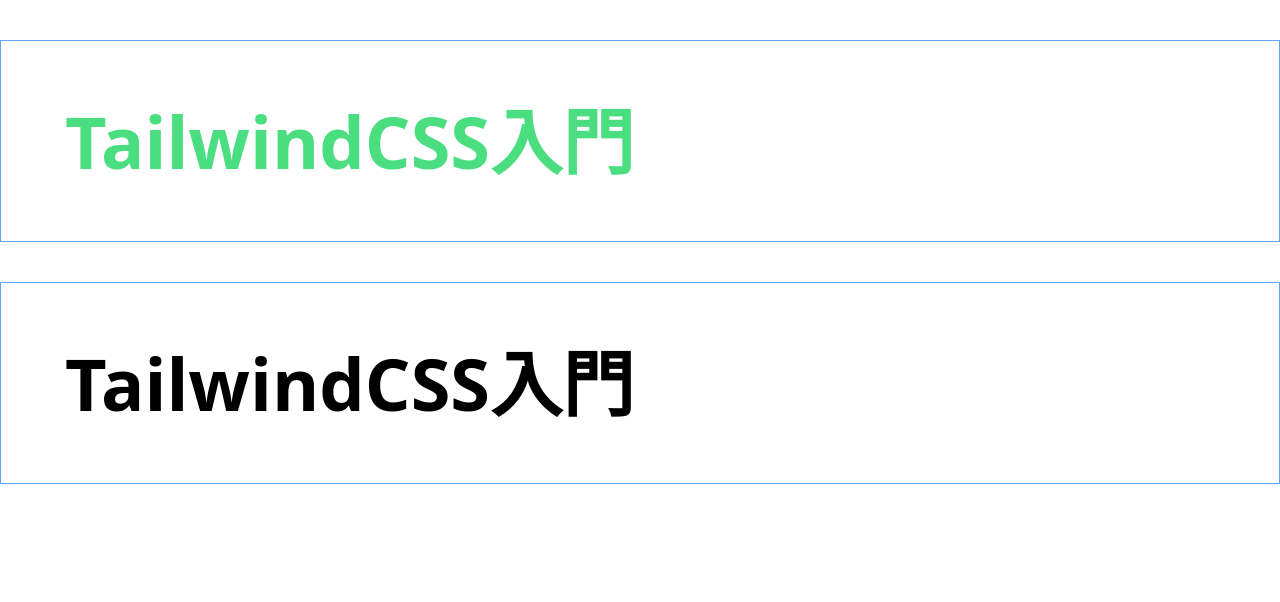
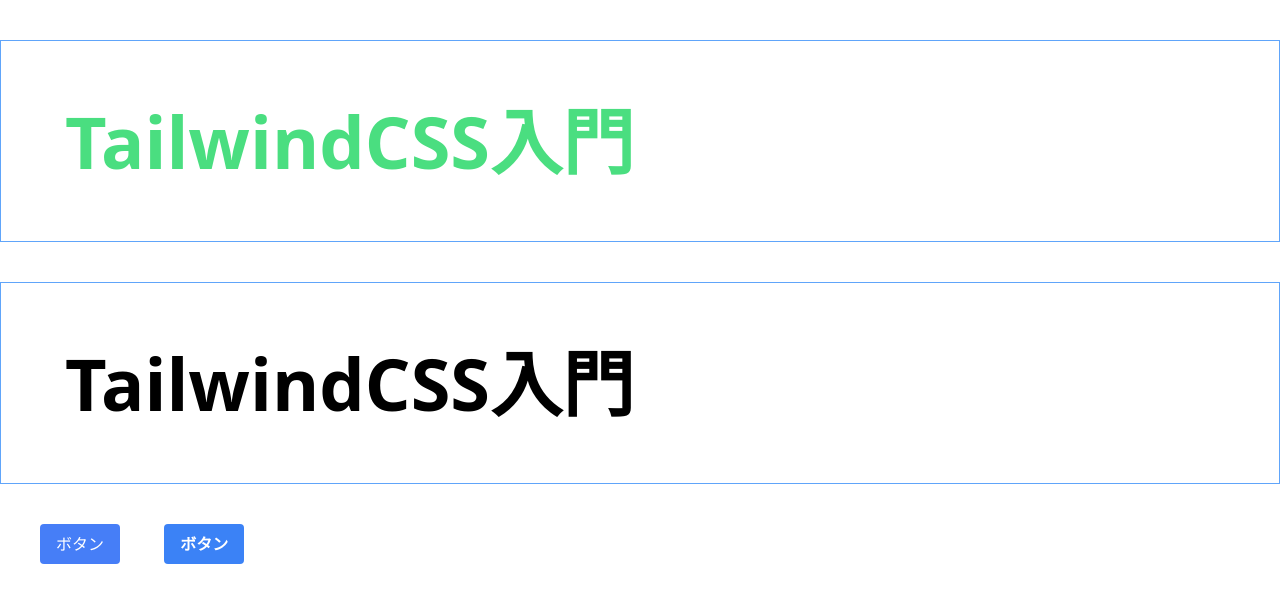
Before and after one commit to Ren-YMZK/Tailwindcss-practice, a website: page src/index.html in a window 1280 px wide. Drawn offline with Linux system fonts and the light colour scheme.

Commit message:
ボタンの比較

```diff
--- a/src/index.html
+++ b/src/index.html
@@ -14,5 +14,8 @@
   <div class="border border-blue-400 p-16 my-10">
     <h1 class="text-7xl font-bold">TailwindCSS入門</h1>
   </div>
+
+  <button class="easy-button">ボタン</button>
+  <button class="bg-blue-500 hover:bg-blue-600 text-white font-bold py-2 px-4 rounded ml-10">ボタン</button>
 </body>
 </html>
--- a/src/input.css
+++ b/src/input.css
@@ -1,3 +1,16 @@
 @tailwind base;
 @tailwind components;
 @tailwind utilities;
+
+.easy-button {
+  padding: 8px 16px;
+  background-color: #467ef7;
+  color: white;
+  border-radius: 4px;
+  font: bold;
+  margin-left: 40px;
+}
+
+.easy-button:hover {
+  background-color: #386ad6;
+}
```
Also changed, not shown: dist/output.css.
